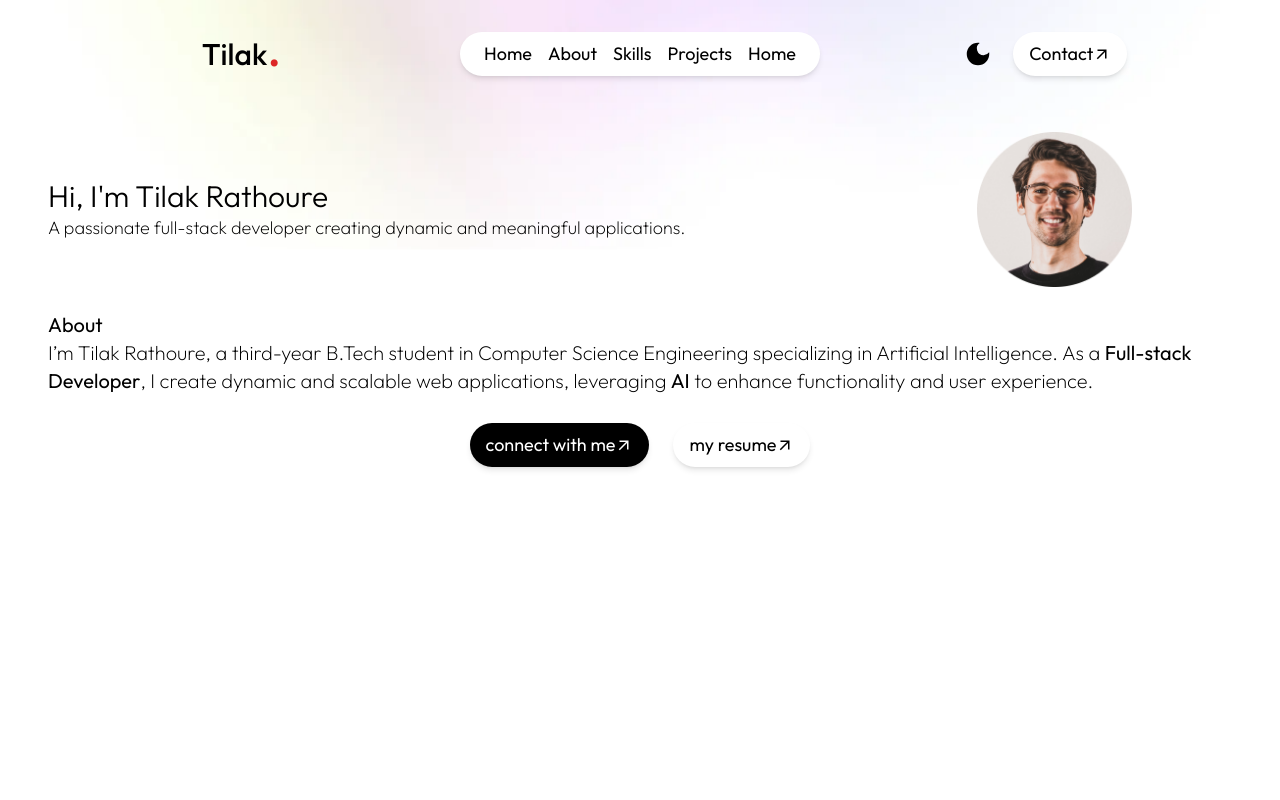
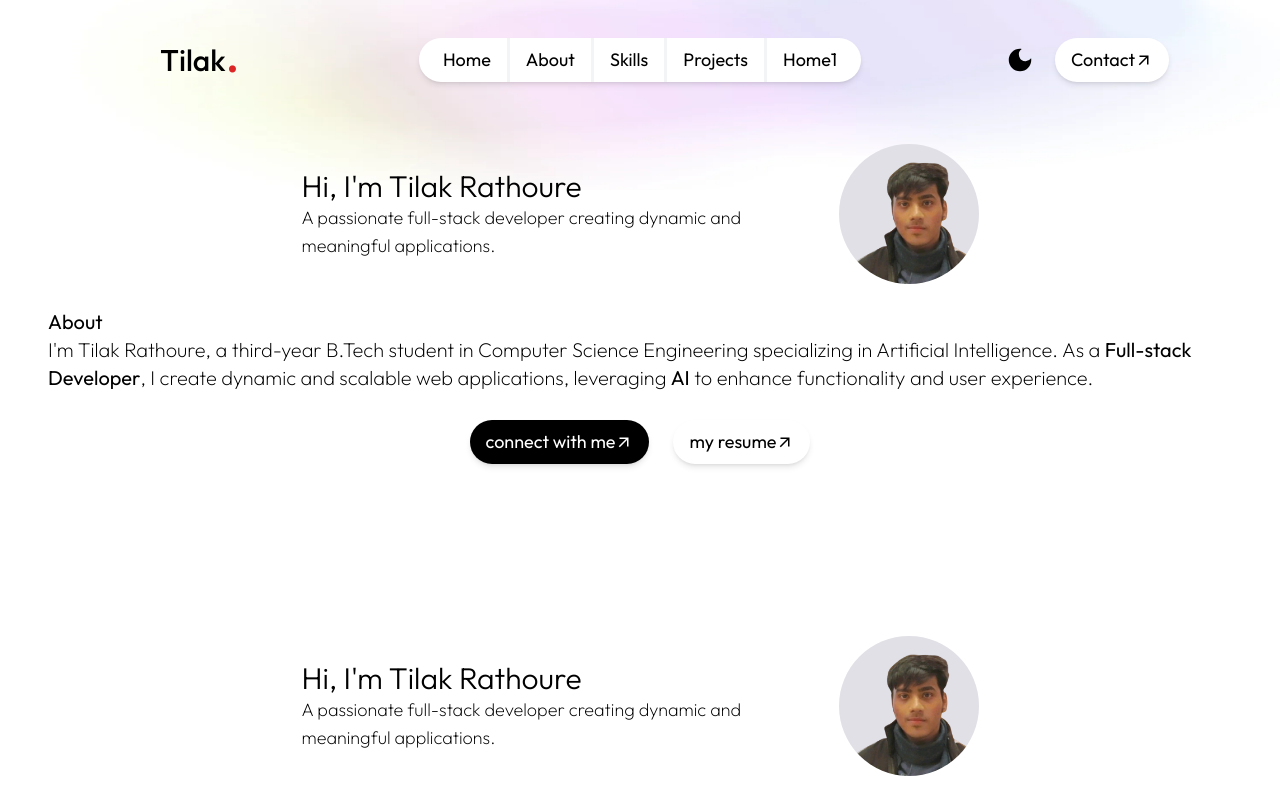
Before and after one commit to TilakRathoure/portfolio-website, a Next.js app: page / in a window 1280 px wide. Shown: the top 800 px of the page. Built offline with nearby package versions, Linux system fonts and the light colour scheme; a web font is replaced by a local one.

Commit message:
styled navbar

```diff
--- a/app/components/Header.tsx
+++ b/app/components/Header.tsx
@@ -1,25 +1,25 @@
 import Image from "next/image";
 import { MdArrowOutward } from "react-icons/md";
-import image1 from "../../assets/profile-img.png";
+import image1 from "../../assets/1692212262791-removebg-preview-removebg-preview.png";
 
 const Header = () => {
   return (
     <div>
-      <div className="flex py-6 items-center">
-        <div className="w-[70%] max-h-">
-          <p className="text-3xl font-light">Hi, I'm Tilak Rathoure</p>
+      <div className="z-20 flex justify-center gap-3 py-6 items-center mt-[15vh]">
+        <div className="max-w-[525px]">
+          <p className="text-3xl font-light text-nowrap">Hi, I&apos;m Tilak Rathoure</p>
           <p className=" font-outfit font-extralight text-lg">
             A passionate full-stack developer creating dynamic and meaningful
             applications.
           </p>
         </div>
-        <Image src={image1} alt="" className="w-[30%] max-h-[155px] object-contain" />
+        <Image src={image1} alt="" className="rounded-full max-h-[140px] min-w-[140px] w-[140px]" />
       </div>
 
       <div>
         <h1 className="font-normal text-xl">About</h1>
         <p className="font-extralight text-xl">
-        I’m Tilak Rathoure, a third-year B.Tech student in Computer Science Engineering specializing in Artificial Intelligence. As a <span className="font-normal">Full-stack Developer</span>, I create dynamic and scalable web applications, leveraging <span className="font-normal">AI</span> to enhance functionality and user experience.
+        I&apos;m Tilak Rathoure, a third-year B.Tech student in Computer Science Engineering specializing in Artificial Intelligence. As a <span className="font-normal">Full-stack Developer</span>, I create dynamic and scalable web applications, leveraging <span className="font-normal">AI</span> to enhance functionality and user experience.
         </p>
       </div>
 
--- a/app/components/Navbar.tsx
+++ b/app/components/Navbar.tsx
@@ -1,7 +1,7 @@
-'use client';
+"use client";
 
 import Image from "next/image";
-import { useState } from "react";
+import { useEffect, useState } from "react";
 import { MdArrowOutward, MdDarkMode } from "react-icons/md";
 import { RxCross2, RxHamburgerMenu } from "react-icons/rx";
 import image1 from "../../assets/header-bg-color.png";
@@ -16,42 +16,62 @@ const Header: header[] = [
   { title: "About", href: "#about" },
   { title: "Skills", href: "#skills" },
   { title: "Projects", href: "#home" },
-  { title: "Home", href: "#home" },
+  { title: "Home1", href: "#home" },
 ];
 
 const Navbar = () => {
+  const [side, Setside] = useState<boolean>(false);
+  const [scroll, Setscroll] = useState<boolean>(false);
 
-
-    const [side,Setside]=useState<boolean>(false);
-
+  useEffect(() => {
+    window.addEventListener("scroll", () => {
+      if (scrollY > 50) {
+        Setscroll(true);
+      } else {
+        Setscroll(false);
+      }
+    });
+  }, []);
 
   return (
     <nav>
-      <div className="relative flex justify-between md:justify-around items-center py-8 z-60">
       <Image
         src={image1}
         alt="bg-color"
-          className="fixed -z-10 translate-y-[-30%]"
+        className="fixed -z-20 h-[40vh] -translate-y-[250px]"
       />
-
+      <div
+        className={`fixed w-full z-50 top-0 ${
+          scroll ? "bg-white bg-opacity-50 backdrop-blur-lg" : ""
+        } left-0 h-[15vh] flex justify-between md:justify-around items-center py-8 z-60`}
+      >
         <div className="relative text-3xl text-center w-[25%] font-medium">
           Tilak
           <span className="absolute bottom-0 text-5xl text-red-600">.</span>
         </div>
 
-        <ul className="hidden bg-white sm:flex justify-between items-center shadow-md rounded-3xl px-4 py-2">
+        <ul className="hidden bg-white sm:flex justify-between items-center shadow-md rounded-3xl">
           {Header.map((e, i) => (
-            <a key={i} href={e.href}>
-              <li className="mx-2 text-lg">{e.title}</li>
+            <a href={e.href}
+              key={i}
+              className={`px-4 py-2 text-lg ${
+                i !== Header.length - 1
+                  ? "border-r-[3px] border-r-gray-100"
+                  : "pr-6"
+              } ${i==0? "pl-6":""}`}
+            >
+              <li>{e.title}</li>
             </a>
           ))}
         </ul>
 
-
-
         <div className="flex justify-center items-center gap-5 sm:gap-1 md:gap-5 w-[25%]">
           <MdDarkMode size={30} className="cursor-pointer" />
-        <RxHamburgerMenu onClick={()=>Setside(prev=>!prev)} size={30} className="sm:hidden cursor-pointer" />
+          <RxHamburgerMenu
+            onClick={() => Setside((prev) => !prev)}
+            size={30}
+            className="sm:hidden cursor-pointer"
+          />
           <div className="hidden bg-white sm:flex items-center justify-center shadow-md rounded-3xl px-4 cursor-pointer text-lg py-2 ">
             Contact
             <MdArrowOutward />
@@ -59,10 +79,15 @@ const Navbar = () => {
         </div>
       </div>
 
-      <ul className={`fixed ${side?"right-0" : "-right-[100%]"} top-0 w-[75vw] h-[100vh] sm:hidden z-50 bg-white p-12 shadow-lg transition-all duration-500`}>
-
-        <RxCross2  onClick={() => Setside(prev=>!prev)}
-          className="absolute top-4 right-9 cursor-pointer" size={40}
+      <ul
+        className={`fixed ${
+          side ? "right-0" : "-right-[100%]"
+        } top-0 w-[75vw] h-[100vh] sm:hidden z-50 bg-white p-12 shadow-lg transition-all duration-500`}
+      >
+        <RxCross2
+          onClick={() => Setside((prev) => !prev)}
+          className="absolute top-4 right-9 cursor-pointer"
+          size={40}
         />
 
         {Header.map((e, i) => (
--- a/app/page.tsx
+++ b/app/page.tsx
@@ -7,6 +7,8 @@ const page = () => {
     <div  className='px-12'>
     <Navbar/>
     <Header/>
+    <Header/>
+    <Header/>
     </div>
   )
 }
```
Also changed, not shown: assets/1692212262791-removebg-preview-removebg-preview.png (added). Lines whose indentation alone changed are shown as unchanged.
